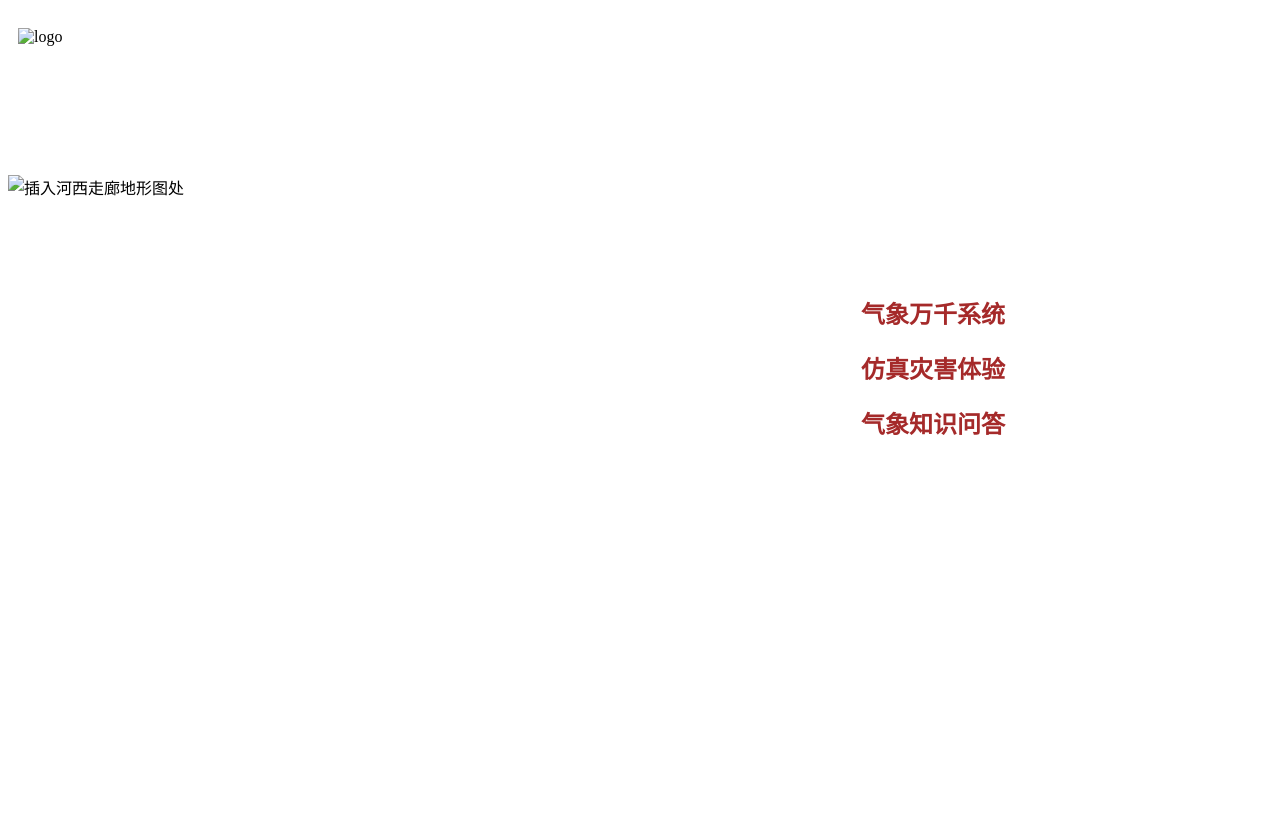
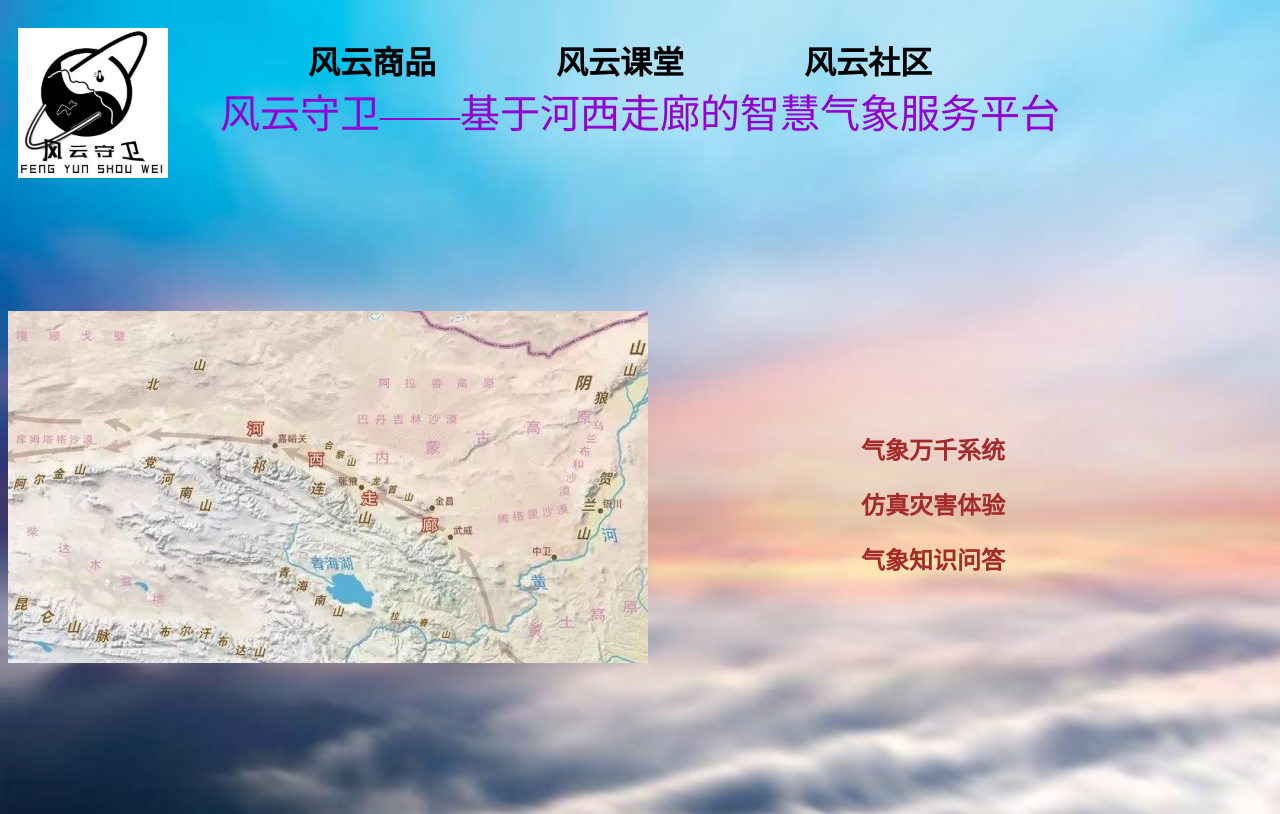
Before and after one commit to maxwelldjh/maxwelldjh.github.io, a plain HTML site: page index.html in a window 1280 px wide. Shown: the top 814 px of the page. Drawn offline with Linux system fonts and the light colour scheme.

Commit message:
Update index.html

```diff
--- a/index.html
+++ b/index.html
@@ -9,7 +9,7 @@
             padding: 0;
         }*/
         #body {
-            background-image: url("images/img2.png");
+            background-image: url("img2.png");
             background-repeat: no-repeat;
             background-size: cover;
         }
@@ -106,7 +106,7 @@
 <body id="body">
 <div>
     <div class="logo">
-        <img src="images/logo.jpg" alt="logo" width="150px" height="150px">
+        <img src="logo.jpg" alt="logo" width="150px" height="150px">
     </div>
     <div class="title">
     <span>
@@ -123,7 +123,7 @@
 </div>
 
 <div class="img1">
-    <img src="images/img_1.png" alt="插入河西走廊地形图处">
+    <img src="img_1.png" alt="插入河西走廊地形图处">
 </div>
 
 <div>
```
